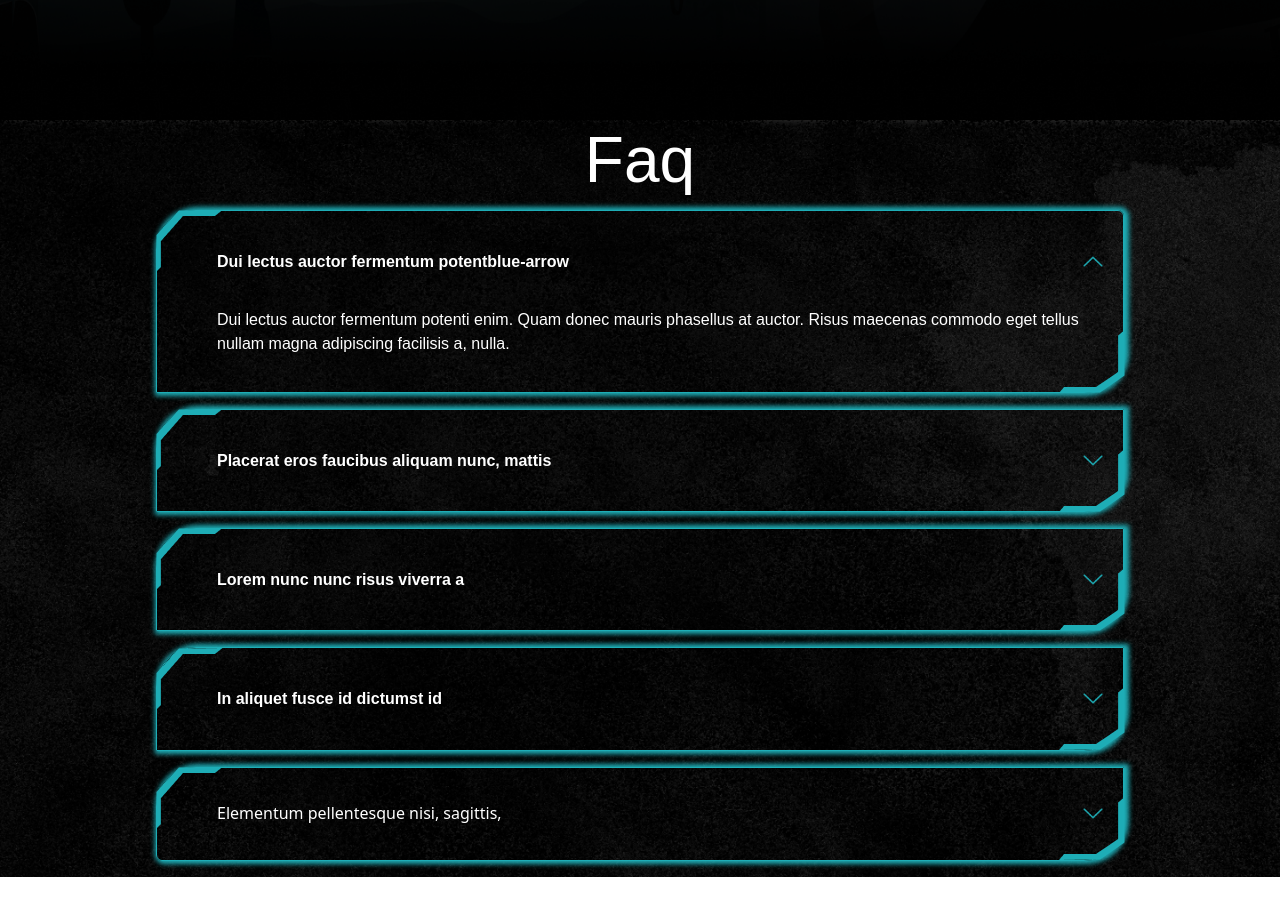
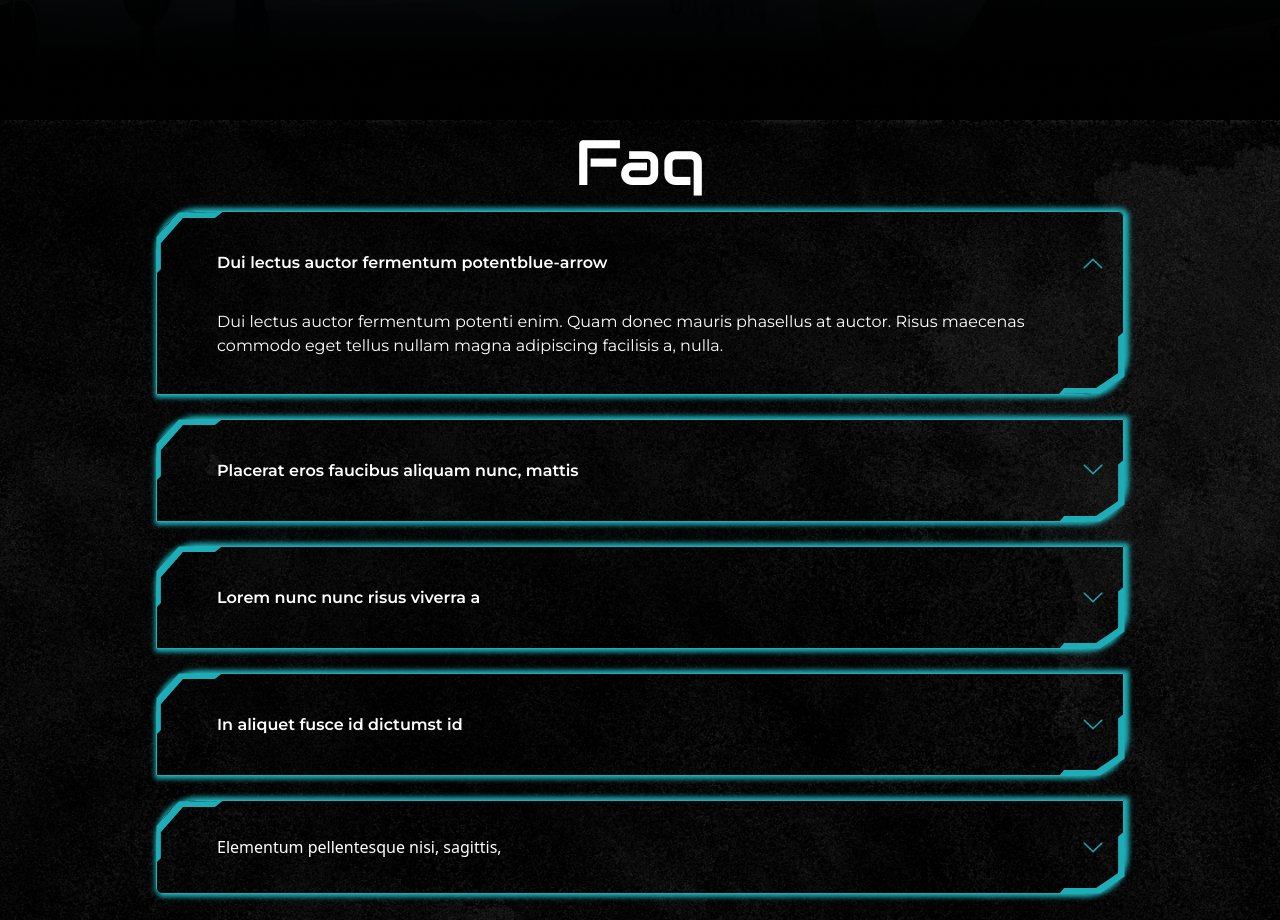
Before and after one commit to nupurbishnoi549/accordian, a plain HTML site: page index.html in a window 1280 px wide. Shown: the part 1480-2400 px from the top of the page. Before the commit the page ends 2357 px from the top, so only its background shows below. Drawn offline with nearby package versions, Linux system fonts and the light colour scheme.

Commit message:
add font family

```diff
--- a/assets/css/style.css
+++ b/assets/css/style.css
@@ -1,3 +1,7 @@
+@import url('https://fonts.googleapis.com/css2?family=Poppins:ital,wght@0,100;0,200;0,300;0,400;0,500;0,600;0,700;0,800;0,900;1,100;1,200;1,300;1,400;1,500;1,600;1,700;1,800;1,900&display=swap');
+@import url('https://fonts.googleapis.com/css2?family=Audiowide&family=Poppins:ital,wght@0,100;0,200;0,300;0,400;0,500;0,600;0,700;0,800;0,900;1,100;1,200;1,300;1,400;1,500;1,600;1,700;1,800;1,900&display=swap');
+@import url('https://fonts.googleapis.com/css2?family=Audiowide&family=Montserrat:ital,wght@0,100..900;1,100..900&family=Poppins:ital,wght@0,100;0,200;0,300;0,400;0,500;0,600;0,700;0,800;0,900;1,100;1,200;1,300;1,400;1,500;1,600;1,700;1,800;1,900&display=swap');
+
 .bg-color {
     background-color: #F6E300;
 }
@@ -5,11 +9,6 @@
 .background-color {
     background: #FFF03F !important;
 }
-
-.mb-3 {
-    margin-bottom: 3px;
-}
-
 
 .heading {
     font-family: 'Poppins', sans-serif;
@@ -46,7 +45,6 @@
     background-image: url(../image/darkImage.png);
     background-size: cover;
     background-repeat: no-repeat;
-
 }
 
 .max-w {
@@ -72,12 +70,11 @@
 
 .background {
     background: linear-gradient(180deg, rgba(255, 255, 255, 0.1) 0%, rgba(255, 255, 255, 0.03) 100%) !important;
-
     border-image-source: linear-gradient(180deg, rgba(255, 255, 255, 0.16) 0%, rgba(255, 255, 255, 0.04) 100%) !important;
 }
 
 .faq {
-    font-family: 'Audiowide' ,sans-serif;
+    font-family: 'Audiowide', sans-serif;
     font-size: 64px;
     font-weight: 400;
     line-height: 81.59px;
@@ -96,11 +93,10 @@
     border-top-left-radius: 40px !important;
     border-bottom-right-radius: 40px !important;
     box-shadow: 2px 0px 5px 3px #1EADB6;
-
 }
 
 .question {
-    font-family: 'Montserrat' ,sans-serif;
+    font-family: 'Montserrat', sans-serif;
     font-size: 24px;
     font-weight: 600;
     line-height: 29.26px;
@@ -109,7 +105,7 @@
 }
 
 .answer {
-font-family: 'Montserrat', sans-serif;
+    font-family: 'Montserrat', sans-serif;
     font-size: 16px;
     font-weight: 400;
     line-height: 24px;
@@ -121,7 +117,6 @@ font-family: 'Montserrat', sans-serif;
 
 .bg-transparent {
     background-color: transparent;
-
 }
 
 .top {
@@ -143,21 +138,25 @@ font-family: 'Montserrat', sans-serif;
 .pr-13 {
     padding-right: 13px;
 }
+
 .box-shadow {
     box-shadow: none !important;
 }
+
 .plus-btn::after {
-background-image: url(../image/svg/plusSvg.svg) !important;
+    background-image: url(../image/svg/plusSvg.svg) !important;
 }
 
 .plus-btn:not(.collapsed)::after {
     background-image: url(../image/svg/minusSvg.svg) !important;
 }
-.white-arrow::after{
+
+.white-arrow::after {
     background-image: url(../image/arrow1.png) !important;
     background-position: center;
 }
-.blue-arrow::after{
+
+.blue-arrow::after {
     background-image: url(../image/arrow.png) !important;
     background-position: center;
 }
--- a/index.html
+++ b/index.html
@@ -204,11 +204,11 @@
         </div>
     </section>
     <!--------------------accordian3-------------------->
-    <section class="background-image d-flex align-items-center FAQ">
+    <section class="min-vh-100 background-image d-flex align-items-center FAQ">
         <div class="container max-w">
             <h2 class="faq">Faq</h2>
             <div class="accordion" id="accordionPanelsStayOpenExample">
-                <div class="accordion-item mb-3 border-shadow accordian-border bg-transparent text-white">
+                <div class="accordion-item mb-4 border-shadow accordian-border bg-transparent text-white">
                     <div class="position-relative padding">
                         <img src="./assets/image/topImage.png" alt="topImage" class="top position-absolute">
                         <h2 class="accordion-header" id="panelsStayOpen-headingOne">
@@ -230,7 +230,7 @@
                         <img src="./assets/image/bottomImage.png" alt="bottomImage" class="bottom  position-absolute">
                     </div>
                 </div>
-                <div class="accordion-item border-shadow mb-3 accordian-border bg-transparent text-white">
+                <div class="accordion-item border-shadow mb-4 accordian-border bg-transparent text-white">
                     <div class="position-relative padding">
                         <img src="./assets/image/topImage.png" alt="topImage" class="top position-absolute">
                         <h2 class="accordion-header" id="panelsStayOpen-headingTwo">
@@ -252,7 +252,7 @@
                         <img src="./assets/image/bottomImage.png" alt="bottomImage" class="bottom  position-absolute">
                     </div>
                 </div>
-                <div class="accordion-item border-shadow mb-3 accordian-border bg-transparent text-white">
+                <div class="accordion-item border-shadow mb-4 accordian-border bg-transparent text-white">
                     <div class="position-relative padding">
                         <img src="./assets/image/topImage.png" alt="topImage" class="top position-absolute">
                         <h2 class="accordion-header" id="panelsStayOpen-headingThree">
@@ -274,7 +274,7 @@
                         <img src="./assets/image/bottomImage.png" alt="bottomImage" class="bottom  position-absolute">
                     </div>
                 </div>
-                <div class="accordion-item border-shadow mb-3 accordian-border bg-transparent text-white">
+                <div class="accordion-item border-shadow mb-4 accordian-border bg-transparent text-white">
                     <div class="position-relative padding">
                         <img src="./assets/image/topImage.png" alt="topImage" class="top position-absolute">
                         <h2 class="accordion-header" id="panelsStayOpen-headingFour">
@@ -296,7 +296,7 @@
                         <img src="./assets/image/bottomImage.png" alt="bottomImage" class="bottom  position-absolute">
                     </div>
                 </div>
-                <div class="accordion-item border-shadow mb-3 box bg-transparent text-white">
+                <div class="accordion-item border-shadow mb-4 box bg-transparent text-white">
                     <div class="position-relative padding">
                         <img src="./assets/image/topImage.png" alt="topImage" class="top position-absolute">
                         <h2 class="accordion-header" id="panelsStayOpen-headingFive">
```
